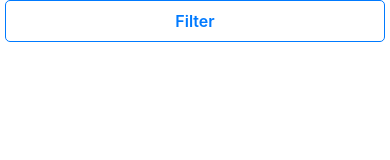
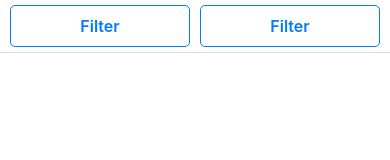
Before and after one commit to SODAProject/FitnessApp, a React Native app: screen / in a window 390 px wide. Shown: the top 160 px of the page. Built offline with nearby package versions, Linux system fonts and the light colour scheme.

Commit message:
two filter buttons

```diff
--- a/src/App.js
+++ b/src/App.js
@@ -1,15 +1,18 @@
 import React, { Component } from 'react';
 import { View } from 'react-native';
-import { Header, Button } from './components/common';
+import { Header, Button, CardSection } from './components/common';
 
 class App extends Component {
 	render() {
 		return (
-			<View>
+			<CardSection>
 				<Button>
 					Filter
 				</Button>
-			</View>
+				<Button>
+					Filter
+				</Button>
+			</CardSection>
 			);
 	}
 }
```
Also changed, not shown: 304 other files (tests, documents, lock files or other folders).
